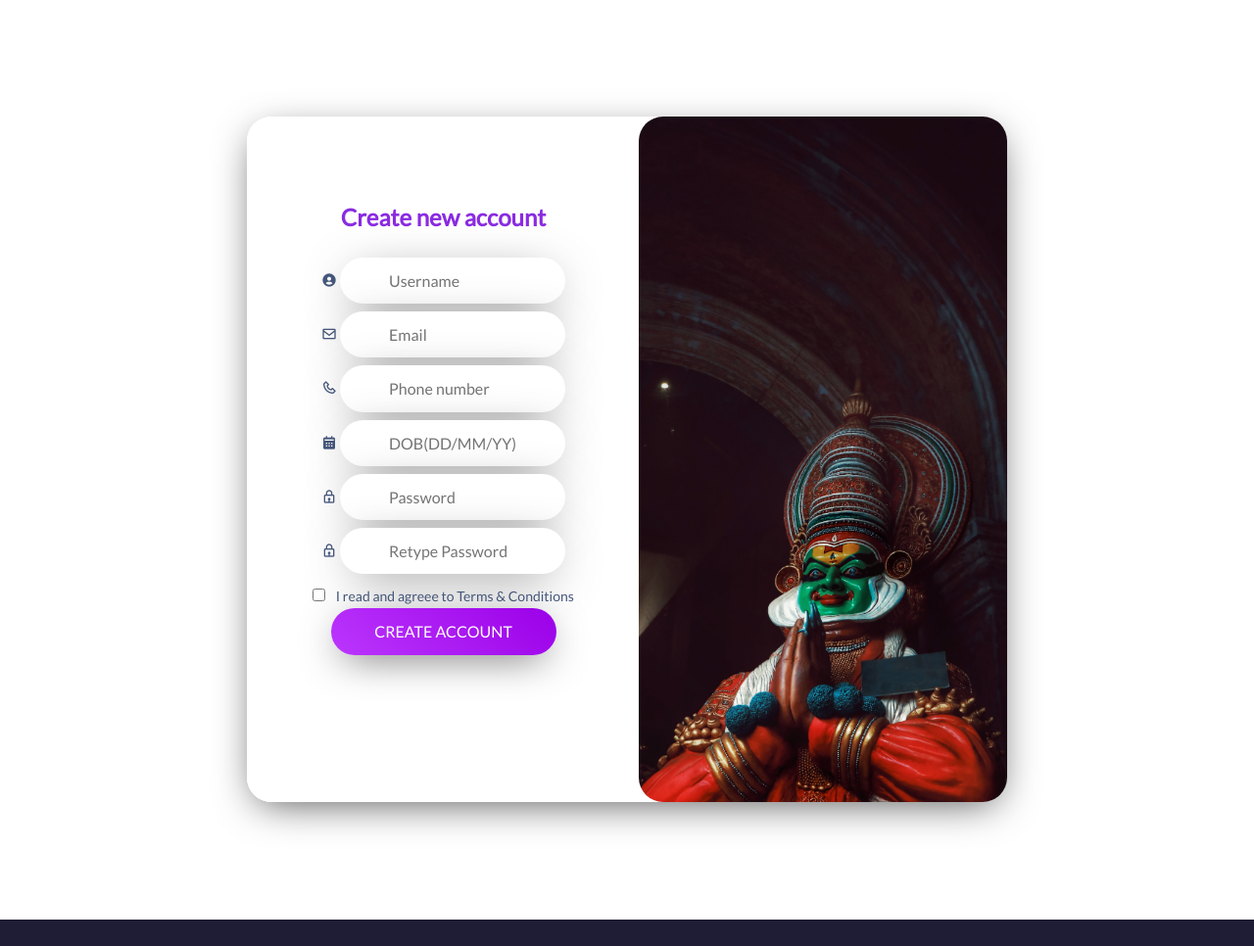
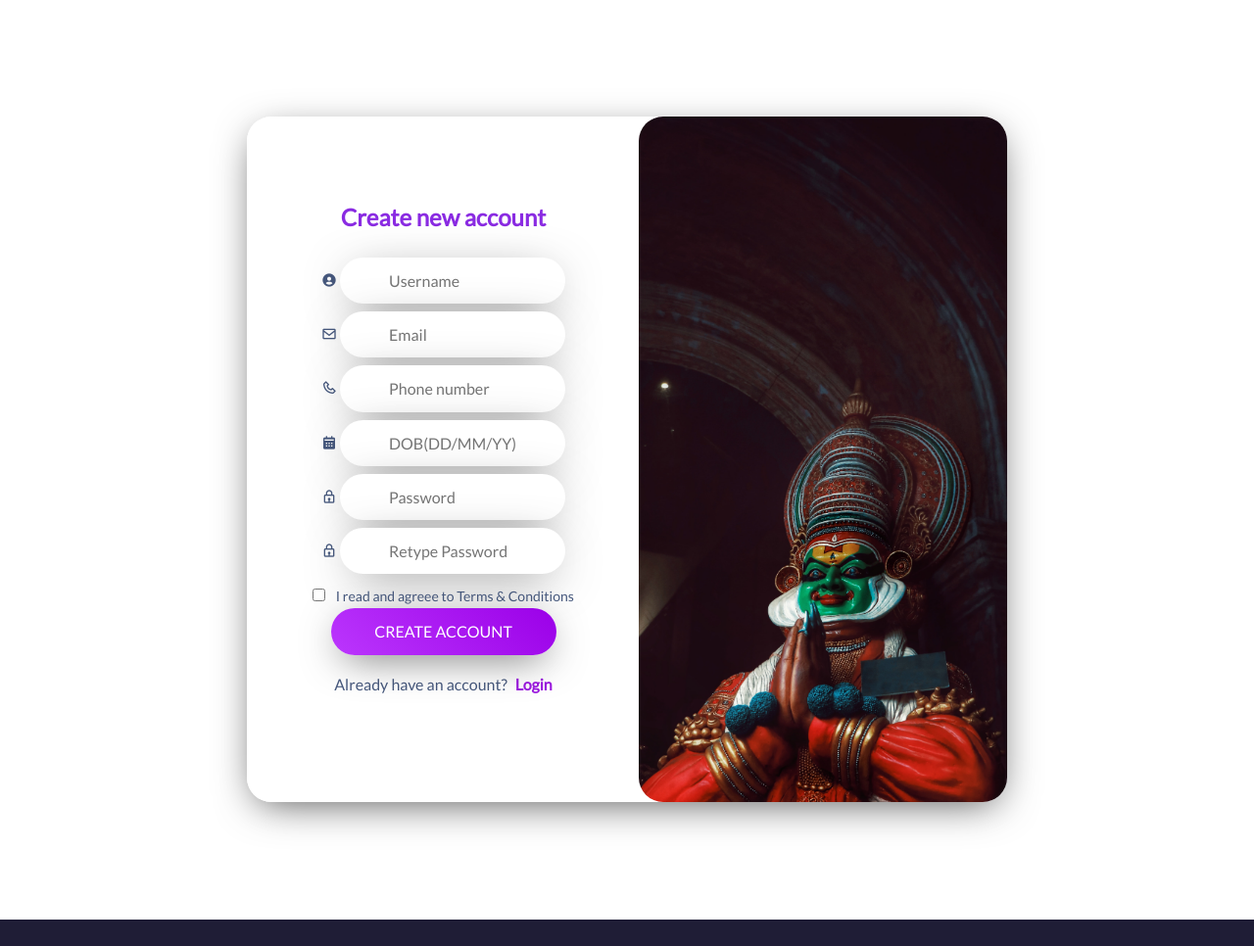
Before and after one commit to vignesh-k07/Kerala-Tourism, a plain HTML site: page signup.html in a window 1280 px wide. Shown: the part 131-1097 px from the top of the page at 98% size. Drawn offline with nearby package versions, Linux system fonts and the light colour scheme; a web font is replaced by a local one.

Commit message:
Update signup.html

```diff
--- a/signup.html
+++ b/signup.html
@@ -102,6 +102,10 @@
                                 </div>
                                 <input type="submit" class="butt" value="CREATE ACCOUNT">
                             </form>
+                            <div class="d-flex justify-content-center mt-2">
+                                <p>Already have an account?</p>
+                                <a class="ms-2" href="signup.html">Login</a>
+                            </div>
                         </div>
                     </div>
                     <div class="col-md-6">
```
